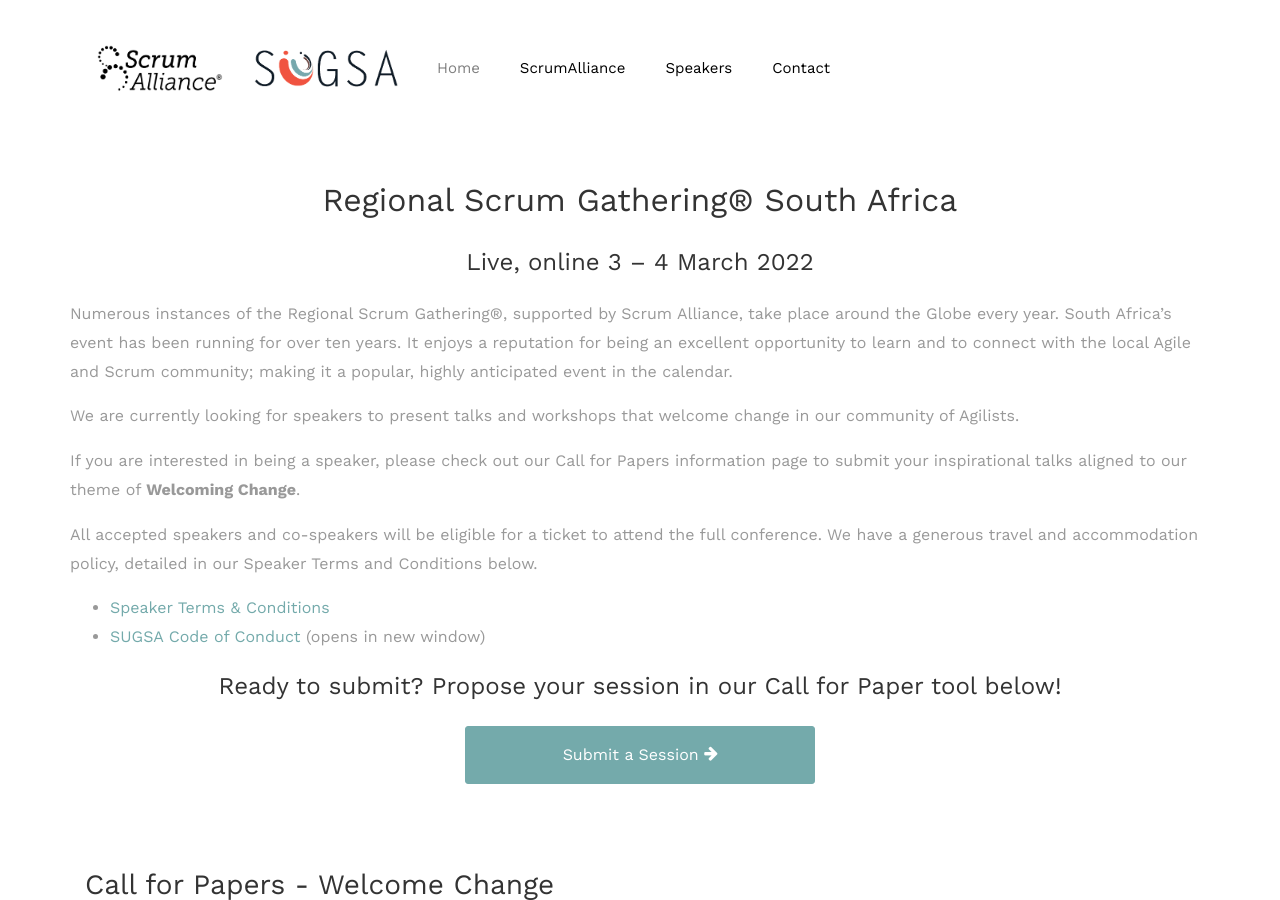
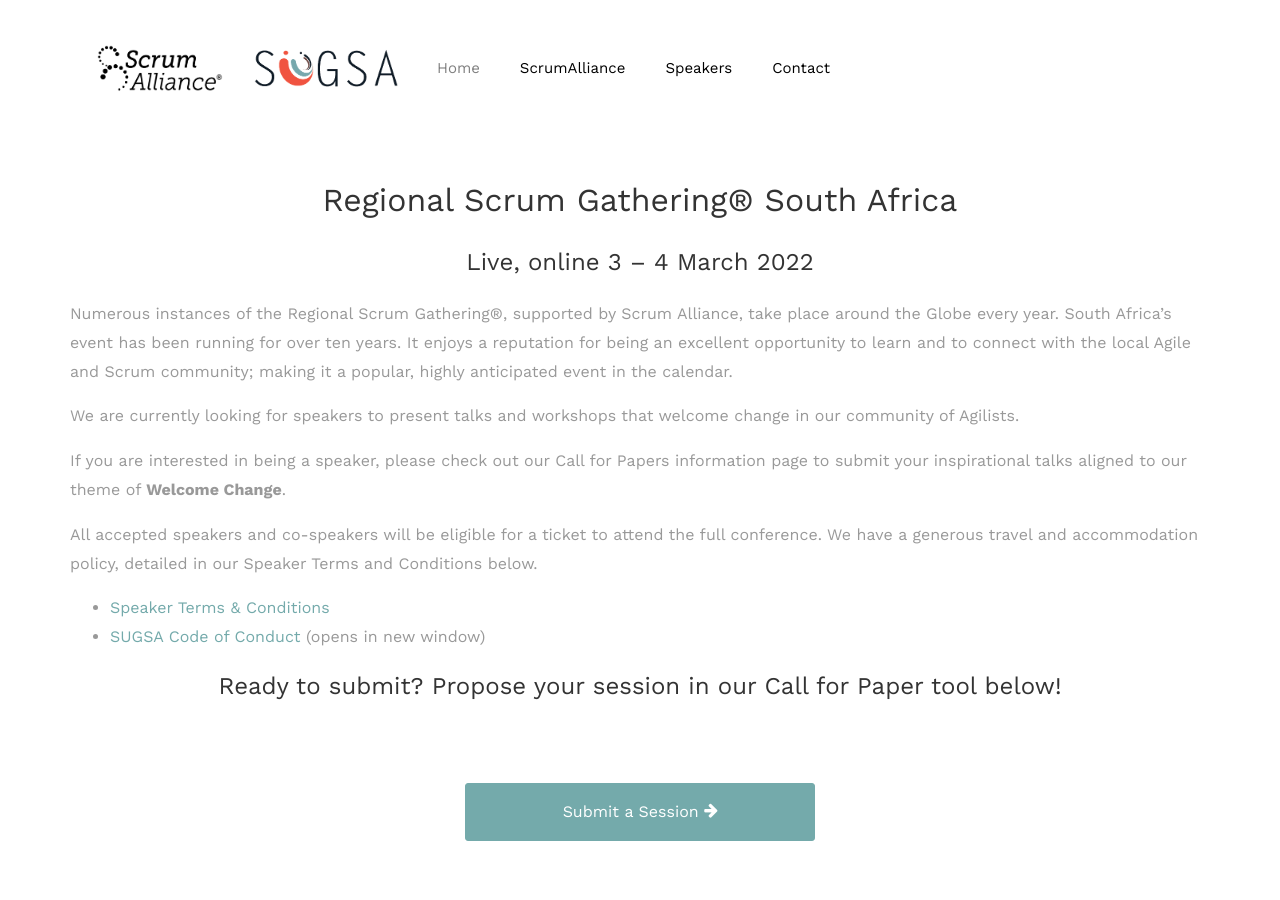
Before and after one commit to SUGSA/sugsa-test.github.io, a Jekyll site: the page built from call-for-papers.html, in a window 1280 px wide and 900 px high. Built offline with Jekyll 4.4.1, drawn with Linux system fonts in a browser that asks for light colours; some web fonts are replaced.

Commit message:
changes before launching call for papers

```diff
--- a/_config.yml
+++ b/_config.yml
@@ -34,6 +34,7 @@ theme: minima
 plugins:
   - jekyll-feed
 
+
 # Exclude from processing.
 # The following items will not be processed, by default.
 # Any item listed under the `exclude:` key here will be automatically added to
--- a/_includes/countdown.html
+++ b/_includes/countdown.html
@@ -15,6 +15,8 @@
           <div class="time pl-4" id="minutes"></div>
           <div class="time pl-4" id="seconds"></div>
         </div>
+        <br />
+        <br />
       </div>
       <div class="container">
         <div class="row justify-content mb-5">
--- a/_layouts/default.html
+++ b/_layouts/default.html
@@ -5,10 +5,16 @@
 
     {% include header.html %}
     {% include countdown.html %}
+    <div class="box white">
+
+    </div>
     {% include call-for-papers-summary.html %}
     <div class="page-content">
         <div>
             {{content}}
+        </div>
+        <div class="box white">
+
         </div>
     </div>
 
--- a/call-for-papers.html
+++ b/call-for-papers.html
@@ -25,7 +25,7 @@ layout: pageLayout
                 community of Agilists.</p>
 
             <p>If you are interested in being a speaker, please check out our Call for Papers
-                information page to submit your inspirational talks aligned to our theme of <strong>Welcoming Change</strong>.</p>
+                information page to submit your inspirational talks aligned to our theme of <strong>Welcome Change</strong>.</p>
 
             <p>All accepted speakers and co-speakers will be eligible for a ticket to attend the full conference. We
                 have a generous travel and accommodation policy, detailed in our Speaker Terms and Conditions below.</p>
@@ -45,8 +45,10 @@ layout: pageLayout
             <h4>Ready to submit? Propose your session in our Call for Paper tool below!</h4>
             <br/>
             <br/>
+            <br/>
+            <br/>
             <div class="col-md-4 heading-section ftco-animate text-center justify-content-center">
-                <a class="btn btn-primary d-block px-2 py-3" href="https://sessionize.com/SGZA2021/"
+                <a class="btn btn-primary d-block px-2 py-3" href="https://sessionize.com/SGZA2022"
                     target="_blank">Submit
                     a Session
                     <span class="icon-arrow-right"></span></a>
--- a/terms-and-conditions-virtual.html
+++ b/terms-and-conditions-virtual.html
@@ -12,7 +12,7 @@ layout: pageLayout
             <!--            <div class="col-md-10 heading-section ftco-animate text-center">-->
         </div>
         <div class="row mb-5 pb-3">
-            <p>SUGSA’s mission is to embrace simplicity within the Agile space. We aim to create opportunities for
+            <p>SUGSA’s mission is to welcome change within the Agile space. We aim to create opportunities for
                 learning, sharing, and connecting, in support of a healthy, vibrant community of users of Agile and
                 lightweight software development methods and processes. SUGSA is a non-profit group, run by a committee
                 of volunteers.</p>
```
Also changed, not shown: _includes/call-for-papers-summary.html (+4 -3 lines).
